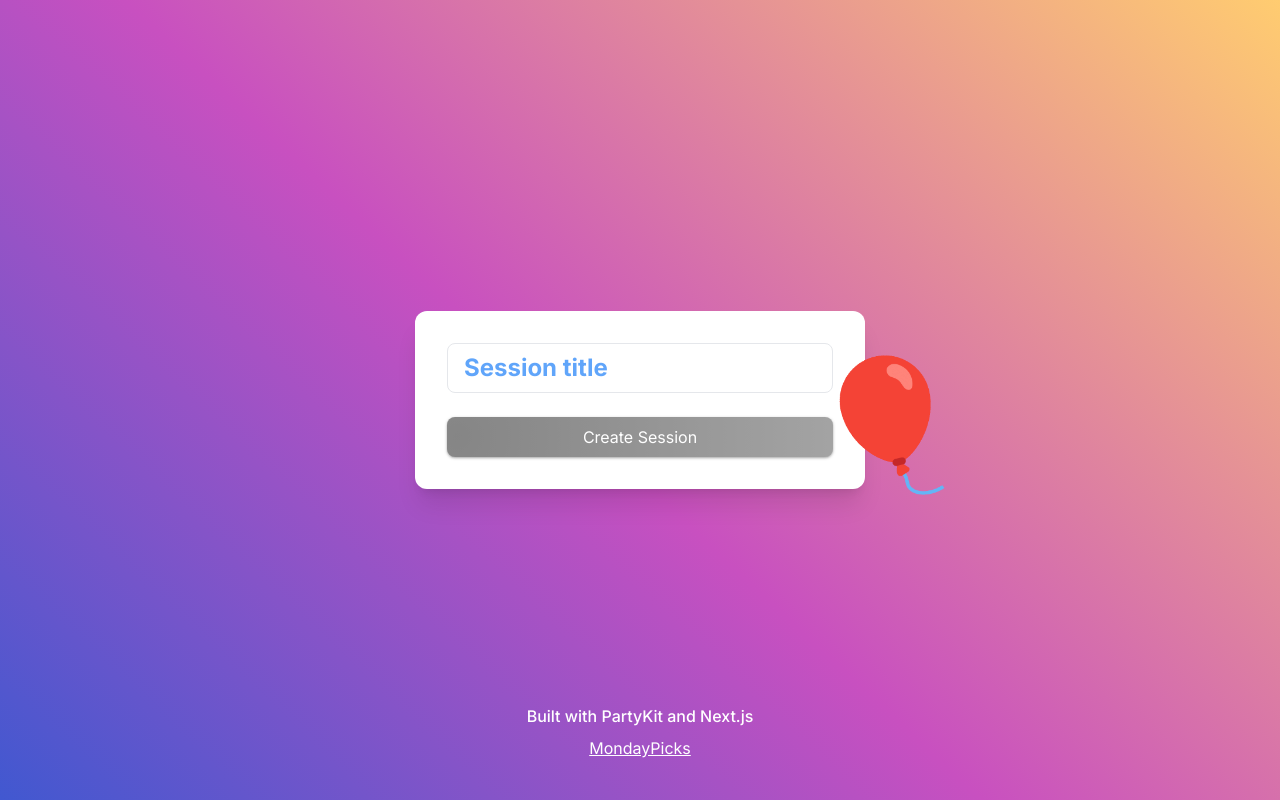
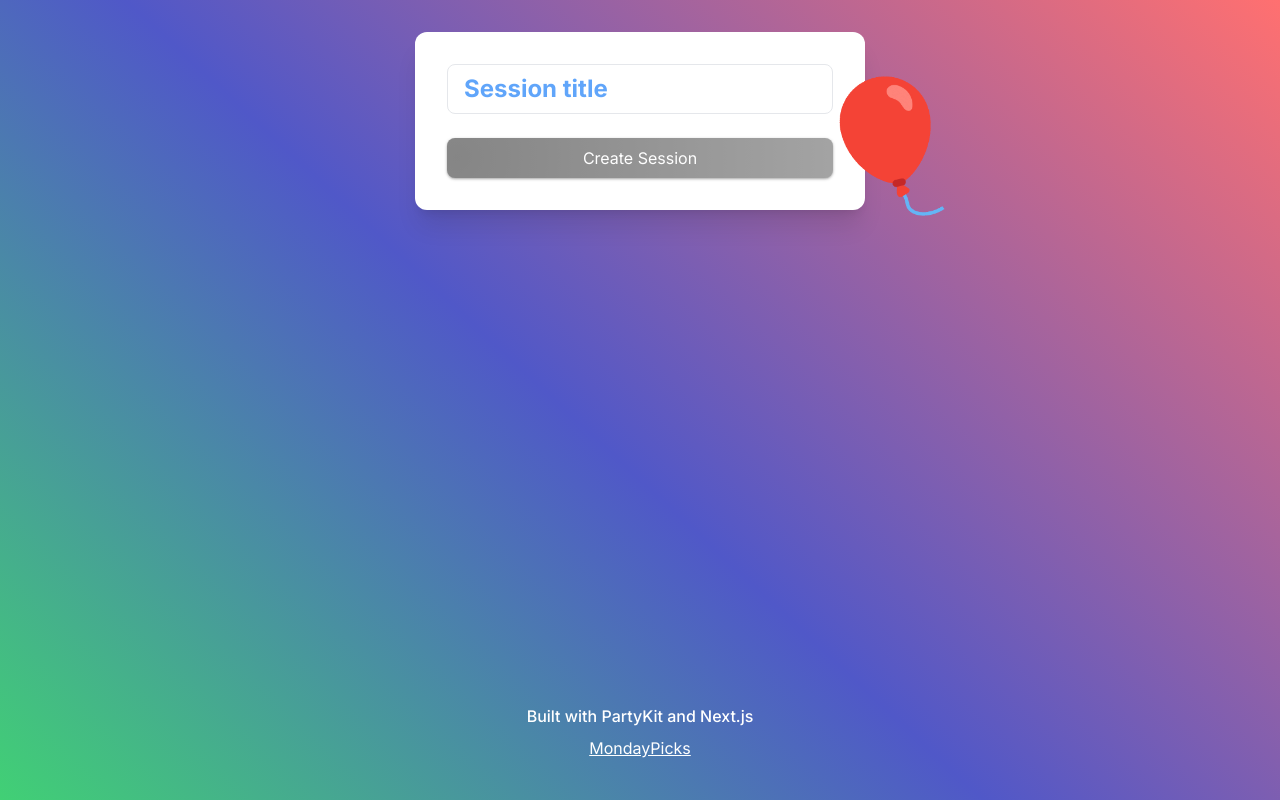
Before and after one commit to tylersnowden/monday-picks-party, a Next.js app: page / in a window 1280 px wide. Built offline with nearby package versions, Linux system fonts and the light colour scheme; no server answers.

Commit message:
Add toastr for win and loss statuses

```diff
--- a/app/globals.css
+++ b/app/globals.css
@@ -1,6 +1,7 @@
 @tailwind base;
 @tailwind components;
 @tailwind utilities;
+@import "toastr";
 
 body {
   width: 100%;
@@ -10,9 +11,9 @@ body {
   background-color: #4158d0;
   background-image: linear-gradient(
     43deg,
-    #4158d0 0%,
-    #c850c0 46%,
-    #ffcc70 100%
+    #41d075 0%,
+    #5058c8 46%,
+    #ff7070 100%
   );
 
   color: black;
--- a/app/layout.tsx
+++ b/app/layout.tsx
@@ -19,7 +19,7 @@ export default function RootLayout({
     <html lang="en">
       <body className={inter.className}>
         <div className="flex w-screen h-screen justify-start">
-          <main className="mx-auto md:my-auto md:h-auto p-4 md:p-8 pb-24">
+          <main className="mx-auto md:h-auto p-4 md:p-8 pb-24">
             <div className="relative bg-white w-full h-full md:h-auto p-8 md:rounded-xl md:shadow-xl">
               {children}
             </div>
--- a/components/MineFieldGrid.tsx
+++ b/components/MineFieldGrid.tsx
@@ -7,6 +7,7 @@ import usePartySocket from "partysocket/react";
 import { useEffect, useState } from "react";
 import Button from "./Button";
 import { generateMineField } from "@/app/utils";
+import toastr from "toastr";
 
 export default function MineFieldGrid({
   id,
@@ -26,6 +27,11 @@ export default function MineFieldGrid({
         setCells(message.cells);
       }
       if (message.status) {
+        if (message.status != minefield.status && message.status === "lost") {
+          toastr.error("You stepped on a mine! You Lost!");
+        } else if (message.status != minefield.status && minefield.status === "won") {
+          toastr.success("You won!");
+        }
         minefield.status = message.status;
       }
     }
```
Also changed, not shown: package.json (+9 -7 lines), 1 other file (tests, documents, lock files or other folders).
